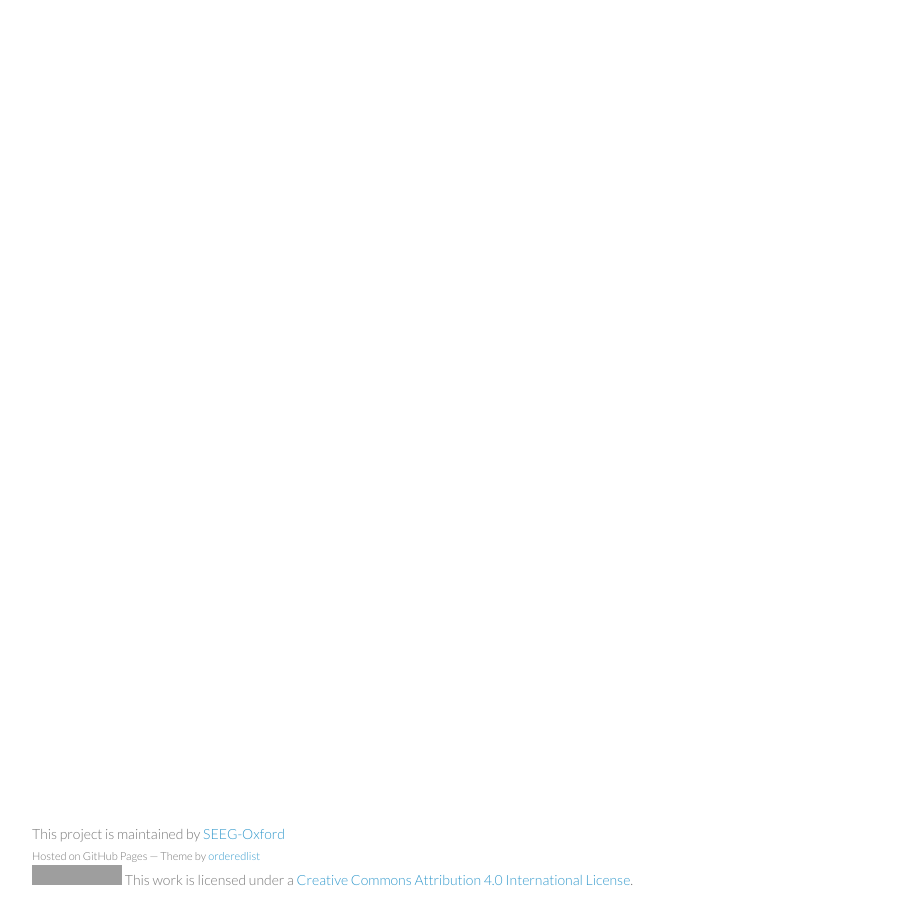
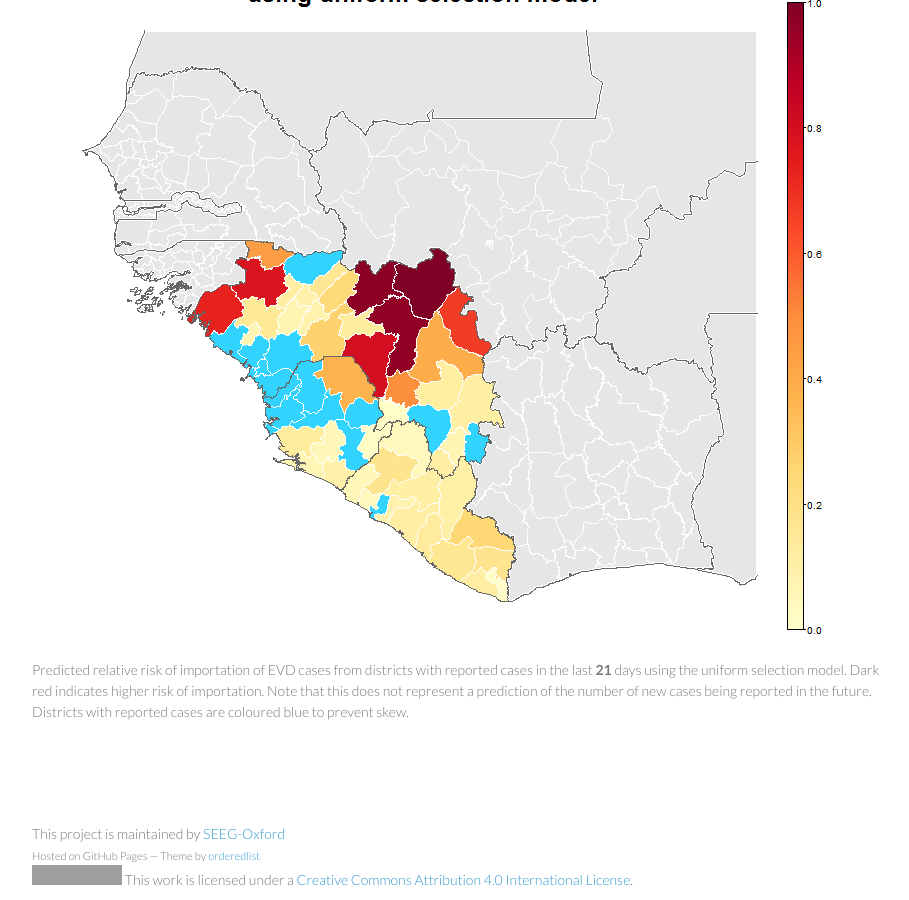
Before and after one commit to SEEG-Oxford/ebola-spread, a Jekyll site: the page built from local-risk.md, in a window 1280 px wide and 900 px high, scrolled down 2930 px. Shown: the whole window, without its empty margins (178-1087 px from the left). Built offline with Jekyll 4.4.1, drawn with Linux system fonts in a browser that asks for light colours; grey boxes are pictures that could not be loaded.

Commit message:
Revert "Removed uniform selection plot as it looks like it is potentially incorrect"
This reverts commit 0e8057199a6f212be13f0f45e4898d0e0e7ddb57.

```diff
--- a/local-risk.md
+++ b/local-risk.md
@@ -21,3 +21,6 @@ Predicted relative risk of importation of EVD cases from districts with reported
 
 <a href="images/regional_prediction_radiation_france_large.png"><img src="images/regional_prediction_radiation_france.png" /></a>
 Predicted relative risk of importation of EVD cases from districts with reported cases in the last <b>21</b> days using the original radiation model. Dark red indicates higher risk of importation. Note that this does not represent a prediction of the number of new cases being reported in the future. Districts with reported cases are coloured blue to prevent skew.
+
+<a href="images/regional_prediction_uniform_france_large.png"><img src="images/regional_prediction_uniform_france.png" /></a>
+Predicted relative risk of importation of EVD cases from districts with reported cases in the last <b>21</b> days using the uniform selection model. Dark red indicates higher risk of importation. Note that this does not represent a prediction of the number of new cases being reported in the future. Districts with reported cases are coloured blue to prevent skew.
```
